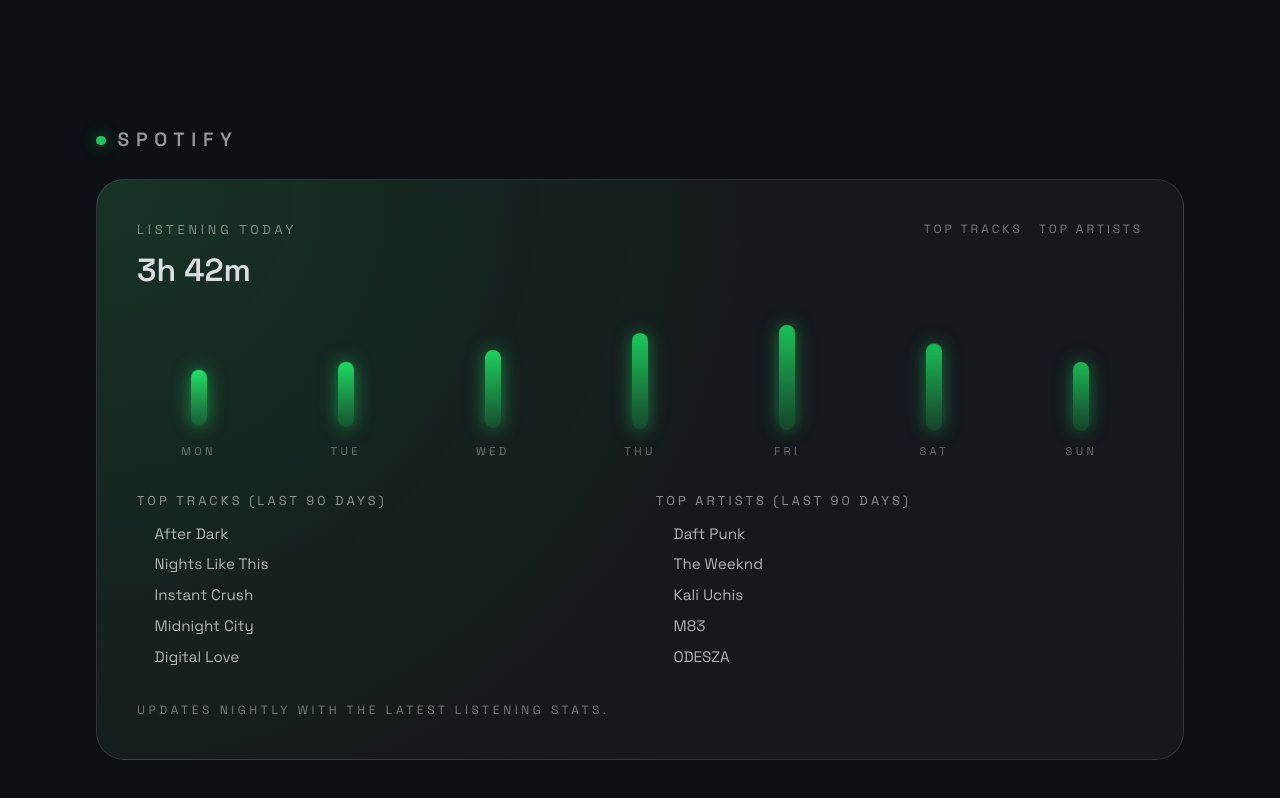
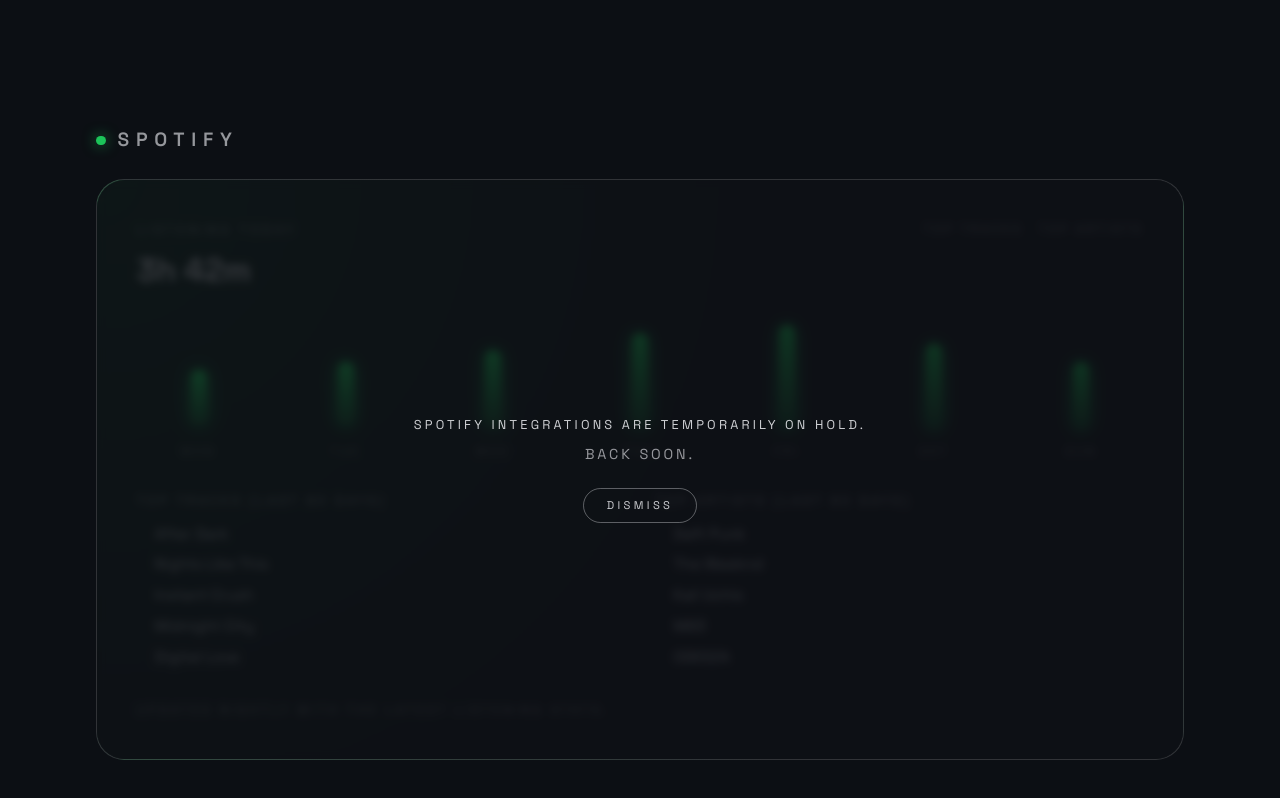
Before and after one commit to alexjhuang/personal-site, a React (Vite) app: page / in a window 1280 px wide. Shown: the part 3463-4261 px from the top of the page. Built offline with nearby package versions, Linux system fonts and the light colour scheme.

Commit message:
feat: add dismissible spotify overlay

```diff
--- a/src/index.css
+++ b/src/index.css
@@ -406,6 +406,7 @@
     ),
     rgba(241, 242, 246, 0.04);
   padding: 2.5rem;
+  position: relative;
 }
 
 .spotify-meta {
@@ -414,6 +415,55 @@
   justify-content: space-between;
   gap: 2rem;
   flex-wrap: wrap;
+}
+
+.spotify-overlay {
+  position: absolute;
+  inset: 0;
+  border-radius: 1.75rem;
+  background: rgba(12, 15, 20, 0.78);
+  display: flex;
+  flex-direction: column;
+  align-items: center;
+  justify-content: center;
+  gap: 0.6rem;
+  text-align: center;
+  padding: 2rem;
+  backdrop-filter: blur(4px);
+  color: rgba(241, 242, 246, 0.85);
+  z-index: 2;
+}
+
+.spotify-overlay p {
+  text-transform: uppercase;
+  letter-spacing: 0.25em;
+  font-size: 0.8rem;
+}
+
+.spotify-overlay span {
+  font-size: 0.9rem;
+  color: rgba(241, 242, 246, 0.6);
+  text-transform: uppercase;
+  letter-spacing: 0.2em;
+}
+
+.spotify-dismiss {
+  margin-top: 0.8rem;
+  border: 1px solid rgba(241, 242, 246, 0.35);
+  border-radius: 999px;
+  padding: 0.5rem 1.4rem;
+  background: transparent;
+  color: rgba(241, 242, 246, 0.85);
+  font-size: 0.7rem;
+  text-transform: uppercase;
+  letter-spacing: 0.3em;
+  transition: border-color 0.2s ease, color 0.2s ease, transform 0.2s ease;
+}
+
+.spotify-dismiss:hover {
+  border-color: rgba(255, 107, 74, 0.6);
+  color: rgba(241, 242, 246, 1);
+  transform: translateY(-1px);
 }
 
 .spotify-label {
--- a/src/pages/Home.jsx
+++ b/src/pages/Home.jsx
@@ -145,6 +145,7 @@
   const [sortOrder, setSortOrder] = useState("latest");
   const [metrics, setMetrics] = useState({ views: {} });
   const [spotifyActive, setSpotifyActive] = useState(true);
+  const [showSpotifyOverlay, setShowSpotifyOverlay] = useState(true);
 
   useEffect(() => {
     let frame = 0;
@@ -590,6 +591,19 @@
             <p className="section-header text-fog/60">Spotify</p>
           </div>
           <div className={`spotify-card ${spotifyActive ? "" : "is-paused"}`}>
+            {showSpotifyOverlay && (
+              <div className="spotify-overlay">
+                <p>Spotify integrations are temporarily on hold.</p>
+                <span>Back soon.</span>
+                <button
+                  className="spotify-dismiss"
+                  type="button"
+                  onClick={() => setShowSpotifyOverlay(false)}
+                >
+                  Dismiss
+                </button>
+              </div>
+            )}
             <div className="spotify-meta">
               <div>
                 <p className="spotify-label">Listening today</p>
```
